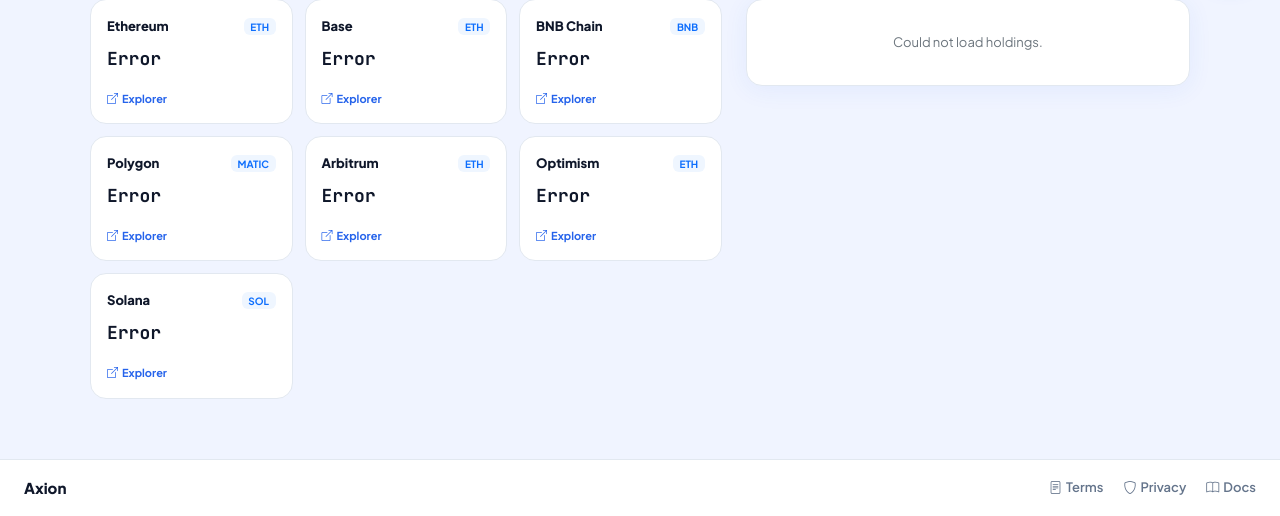
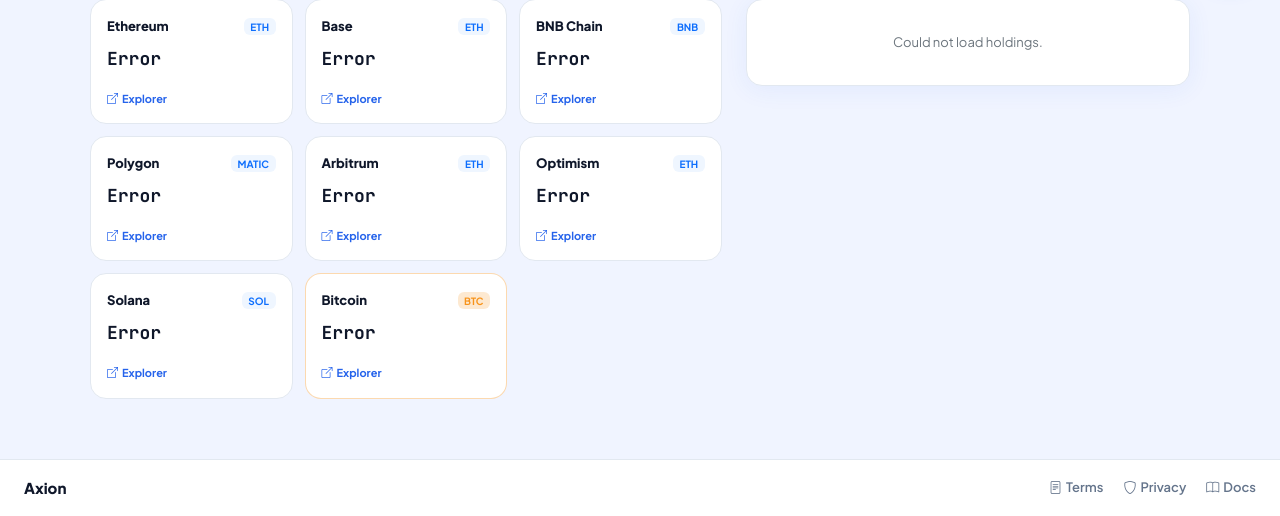
Before and after one commit to Dennis433/axion_lab, a Flask app: page /wallet in a window 1280 px wide. Shown: the part 798-1314 px from the top of the page. Run offline with Flask 3, Linux system fonts and the light colour scheme; the visitor is signed in with stand-in values (Sample User, id 1); data that the repository does not hold is empty.

Commit message:
Add Bitcoin chain card to wallet template

```diff
--- a/app/templates/wallet.html
+++ b/app/templates/wallet.html
@@ -122,6 +122,17 @@
           <div class="chain-balance" data-balance-for="solana">—</div>
           <div class="chain-usd" data-usd-for="solana" style="font-size:11px;color:var(--text3);font-family:var(--mono);margin-top:2px;">≈ $—</div>
           <a class="chain-explorer" href="https://solscan.io/account/{{ DISPLAY_SOL }}" target="_blank">
+            <i class="bi bi-box-arrow-up-right me-1"></i>Explorer
+          </a>
+        </div>
+        <div class="chain-card" data-chain="bitcoin" style="border-color:rgba(247,147,26,.35);">
+          <div class="chain-card-top">
+            <span class="chain-name">Bitcoin</span>
+            <span class="badge" style="font-size:10px;background:rgba(247,147,26,.2);color:#f7931a;">BTC</span>
+          </div>
+          <div class="chain-balance" data-balance-for="bitcoin">—</div>
+          <div class="chain-usd" data-usd-for="bitcoin" style="font-size:11px;color:var(--text3);font-family:var(--mono);margin-top:2px;">≈ $—</div>
+          <a class="chain-explorer" href="https://mempool.space/address/bc1qfd902ca4rcyp9v9wyzsghr75fvpwqdzu3kxy3h" target="_blank">
             <i class="bi bi-box-arrow-up-right me-1"></i>Explorer
           </a>
         </div>
```
